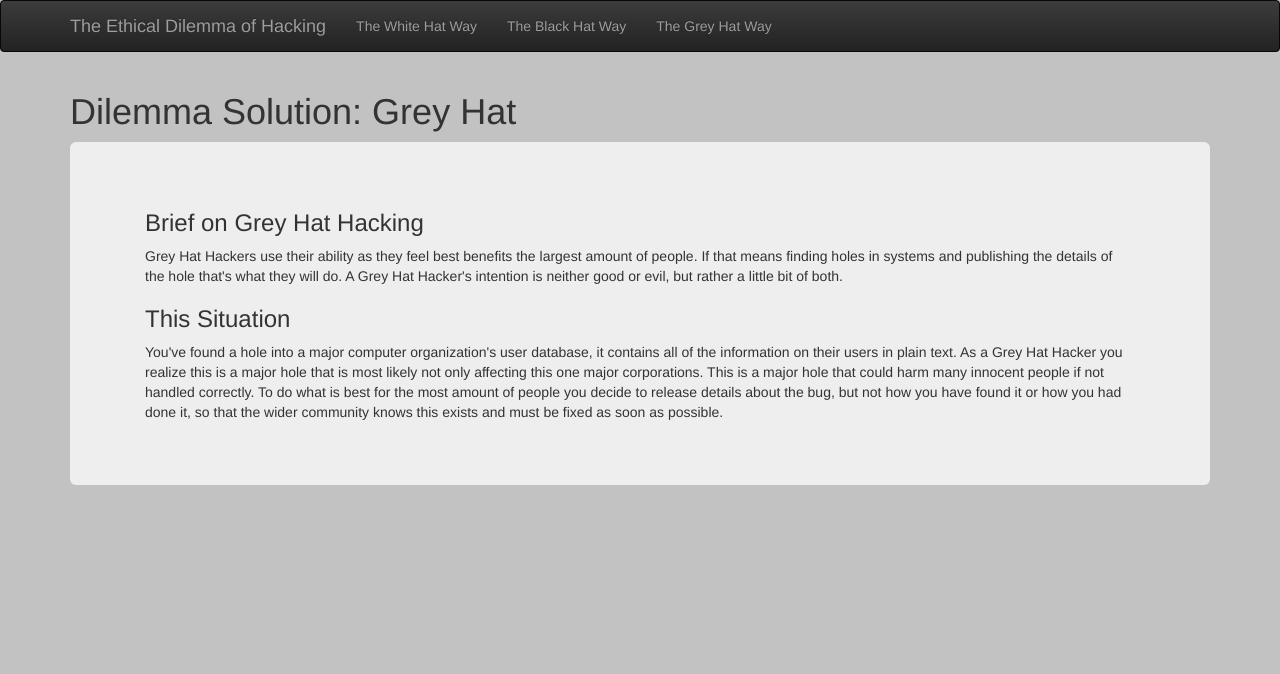
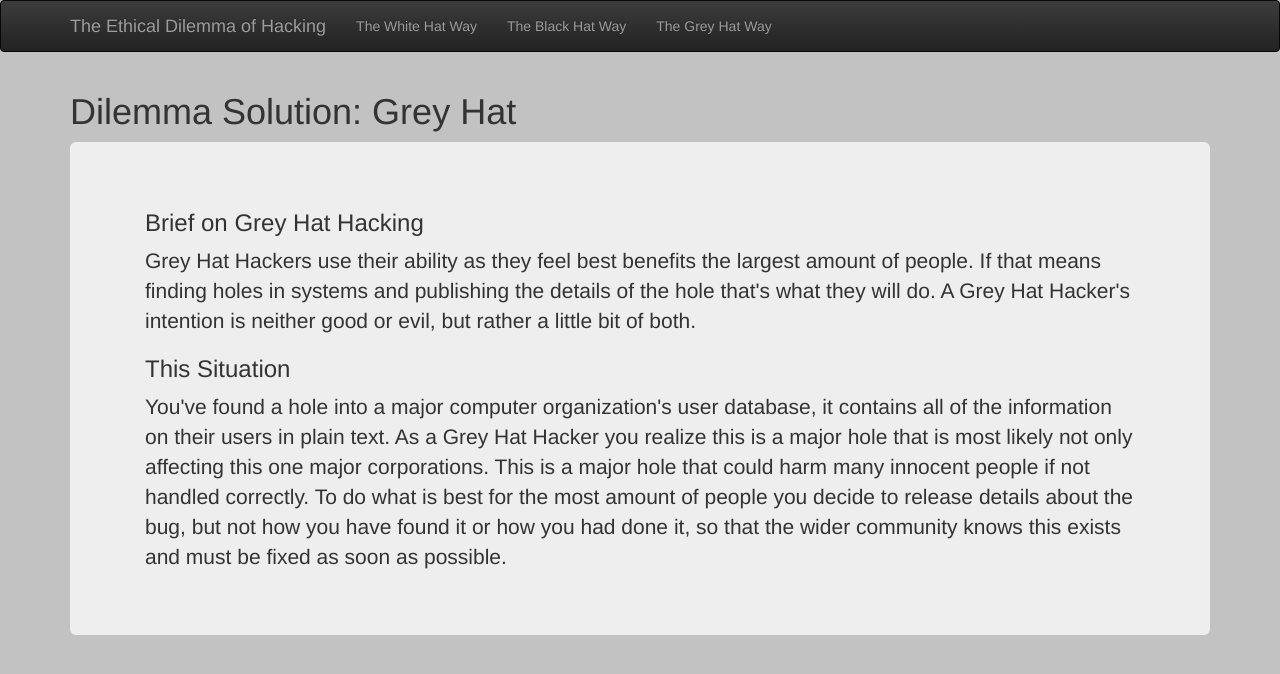
Before and after one commit to kepler0/miniature-tyrion, a Jekyll site: the page built from grey_hat.html, in a window 1280 px wide. Shown: the top 674 px of the page. Built offline with Jekyll 4.4.1, drawn with Linux system fonts in a browser that asks for light colours; nearby versions of some CDN libraries.

Commit message:
Whoops. Syntax issue.

```diff
--- a/grey_hat.html
+++ b/grey_hat.html
@@ -8,12 +8,12 @@ title: The Ethical Dilemma of Grey Hat Hacking
 <div class="jumbotron">
   <div class="container-fluid">
     <h3>Brief on Grey Hat Hacking</h3>
+    <p>
       Grey Hat Hackers use their ability as they feel best benefits the largest amount of people. If that means finding holes in systems and publishing the details of the hole that's what they will do. A Grey Hat Hacker's intention is neither good or evil, but rather a little bit of both.
-    <p>
     </p>
     <h3>This Situation</h3>
+    <p>
       You've found a hole into a major computer organization's user database, it contains all of the information on their users in plain text. As a Grey Hat Hacker you realize this is a major hole that is most likely not only affecting this one major corporations. This is a major hole that could harm many innocent people if not handled correctly. To do what is best for the most amount of people you decide to release details about the bug, but not how you have found it or how you had done it, so that the wider community knows this exists and must be fixed as soon as possible.
-    <p>
     </p>
   </div>
 </div>
```
